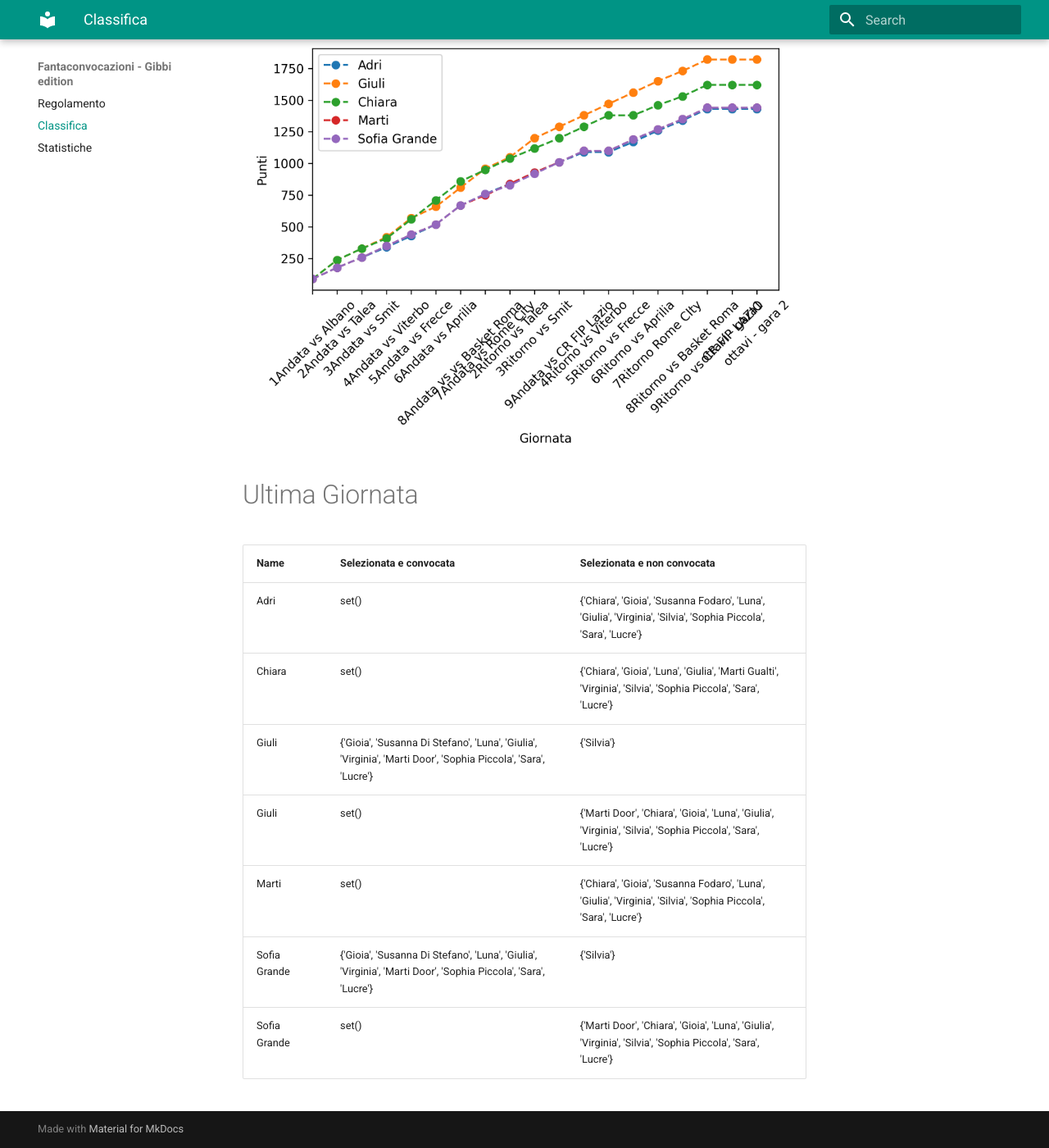
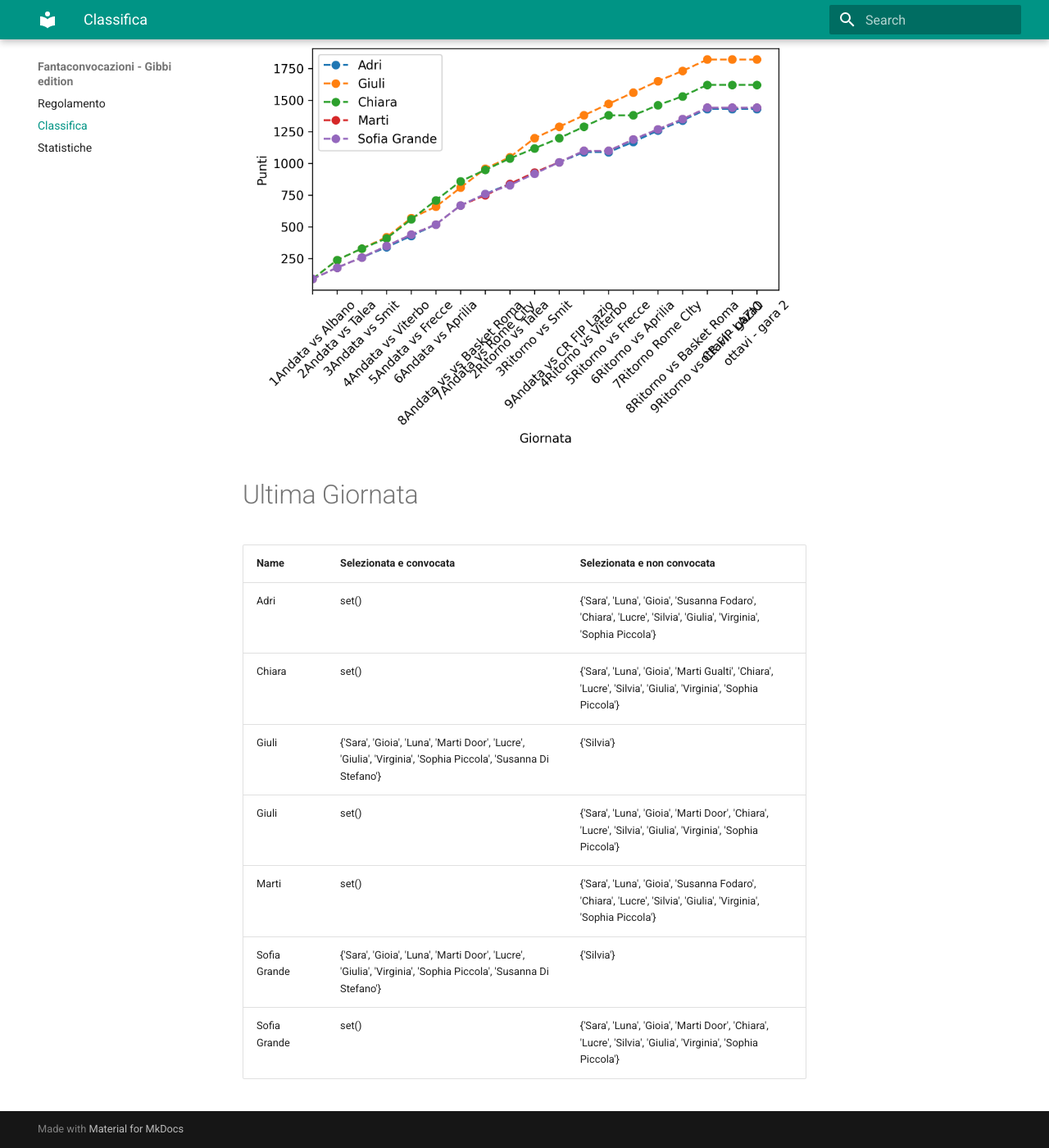
Before and after one commit to martinig94/fantagibbi, an MkDocs documentation site: the page built from docs/Classifica.md, in a window 1280 px wide and 1400 px high, scrolled down 565 px. Shown: the whole window at 82% size. Built offline with MkDocs 1.6.1 and Material for MkDocs 9.7.7, drawn with Linux system fonts in a browser that asks for light colours.

Commit message:
Auto-update from main.py

```diff
--- a/docs/Classifica.md
+++ b/docs/Classifica.md
@@ -18,11 +18,11 @@
 <!-- START_TABLE CORRECT -->
 | Name         | Selezionata e convocata                                                                                        | Selezionata e non convocata                                                                                      |
 |:-------------|:---------------------------------------------------------------------------------------------------------------|:-----------------------------------------------------------------------------------------------------------------|
-| Adri         | set()                                                                                                          | {'Chiara', 'Gioia', 'Susanna Fodaro', 'Luna', 'Giulia', 'Virginia', 'Silvia', 'Sophia Piccola', 'Sara', 'Lucre'} |
-| Chiara       | set()                                                                                                          | {'Chiara', 'Gioia', 'Luna', 'Giulia', 'Marti Gualti', 'Virginia', 'Silvia', 'Sophia Piccola', 'Sara', 'Lucre'}   |
-| Giuli        | {'Gioia', 'Susanna Di Stefano', 'Luna', 'Giulia', 'Virginia', 'Marti Door', 'Sophia Piccola', 'Sara', 'Lucre'} | {'Silvia'}                                                                                                       |
-| Giuli        | set()                                                                                                          | {'Marti Door', 'Chiara', 'Gioia', 'Luna', 'Giulia', 'Virginia', 'Silvia', 'Sophia Piccola', 'Sara', 'Lucre'}     |
-| Marti        | set()                                                                                                          | {'Chiara', 'Gioia', 'Susanna Fodaro', 'Luna', 'Giulia', 'Virginia', 'Silvia', 'Sophia Piccola', 'Sara', 'Lucre'} |
-| Sofia Grande | {'Gioia', 'Susanna Di Stefano', 'Luna', 'Giulia', 'Virginia', 'Marti Door', 'Sophia Piccola', 'Sara', 'Lucre'} | {'Silvia'}                                                                                                       |
-| Sofia Grande | set()                                                                                                          | {'Marti Door', 'Chiara', 'Gioia', 'Luna', 'Giulia', 'Virginia', 'Silvia', 'Sophia Piccola', 'Sara', 'Lucre'}     |
+| Adri         | set()                                                                                                          | {'Sara', 'Luna', 'Gioia', 'Susanna Fodaro', 'Chiara', 'Lucre', 'Silvia', 'Giulia', 'Virginia', 'Sophia Piccola'} |
+| Chiara       | set()                                                                                                          | {'Sara', 'Luna', 'Gioia', 'Marti Gualti', 'Chiara', 'Lucre', 'Silvia', 'Giulia', 'Virginia', 'Sophia Piccola'}   |
+| Giuli        | {'Sara', 'Gioia', 'Luna', 'Marti Door', 'Lucre', 'Giulia', 'Virginia', 'Sophia Piccola', 'Susanna Di Stefano'} | {'Silvia'}                                                                                                       |
+| Giuli        | set()                                                                                                          | {'Sara', 'Luna', 'Gioia', 'Marti Door', 'Chiara', 'Lucre', 'Silvia', 'Giulia', 'Virginia', 'Sophia Piccola'}     |
+| Marti        | set()                                                                                                          | {'Sara', 'Luna', 'Gioia', 'Susanna Fodaro', 'Chiara', 'Lucre', 'Silvia', 'Giulia', 'Virginia', 'Sophia Piccola'} |
+| Sofia Grande | {'Sara', 'Gioia', 'Luna', 'Marti Door', 'Lucre', 'Giulia', 'Virginia', 'Sophia Piccola', 'Susanna Di Stefano'} | {'Silvia'}                                                                                                       |
+| Sofia Grande | set()                                                                                                          | {'Sara', 'Luna', 'Gioia', 'Marti Door', 'Chiara', 'Lucre', 'Silvia', 'Giulia', 'Virginia', 'Sophia Piccola'}     |
 <!-- END_TABLE CORRECT -->
```
